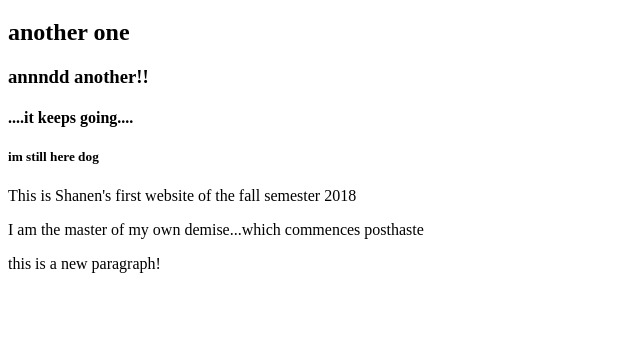
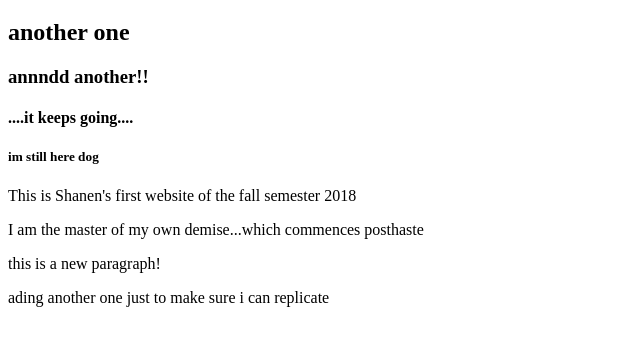
Before and after one commit to shanenseale/Assignment0, a plain HTML site: page index0.html in a window 1280 px wide. Shown: the part 61-406 px from the top of the page, without its empty margins (0-640 px from the left). Drawn offline with Linux system fonts and the light colour scheme.

Commit message:
added another line to double check

```diff
--- a/index0.html
+++ b/index0.html
@@ -13,5 +13,6 @@
 	<p>This is Shanen's first website of the fall semester 2018</p>
 	<p>I am the master of my own demise...which commences posthaste</p>
 	<p>this is a new paragraph!</p>
+	<p>ading another one just to make sure i can replicate</p>
 </body>
 </html>
```
